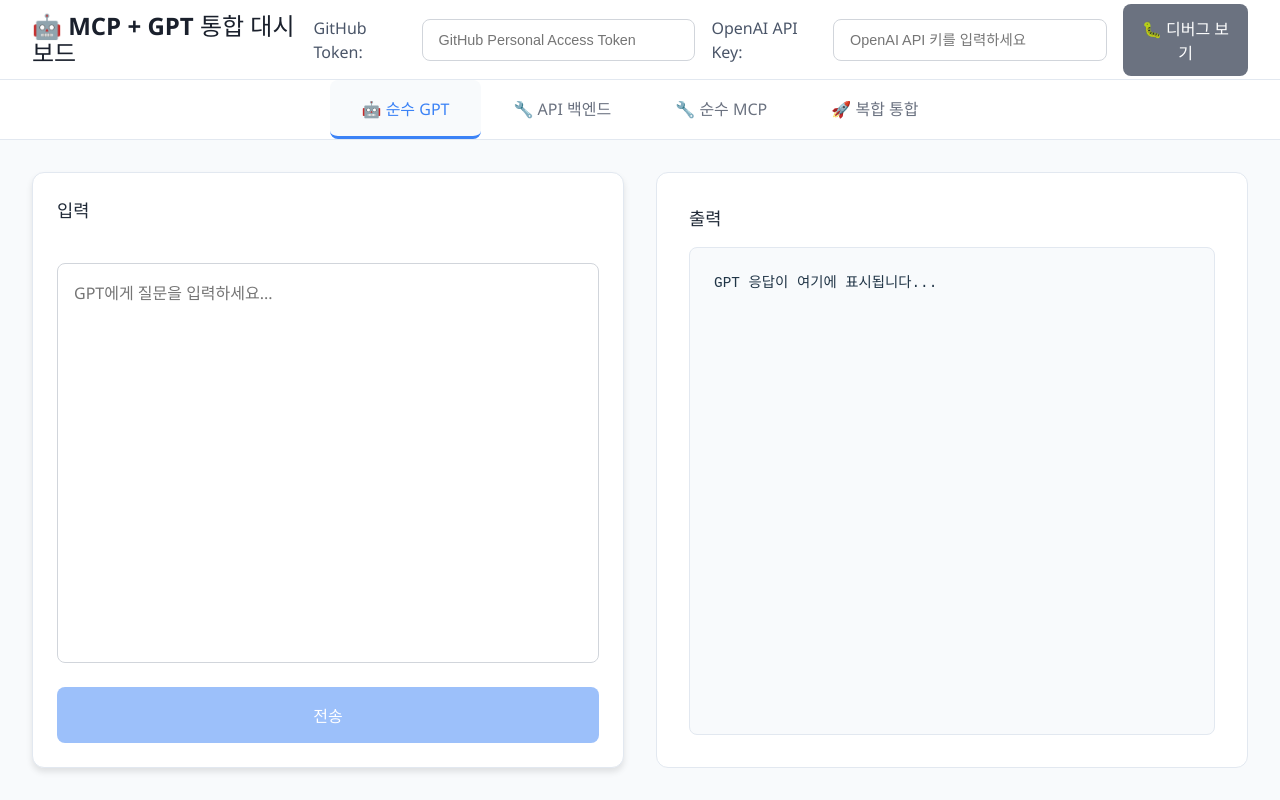
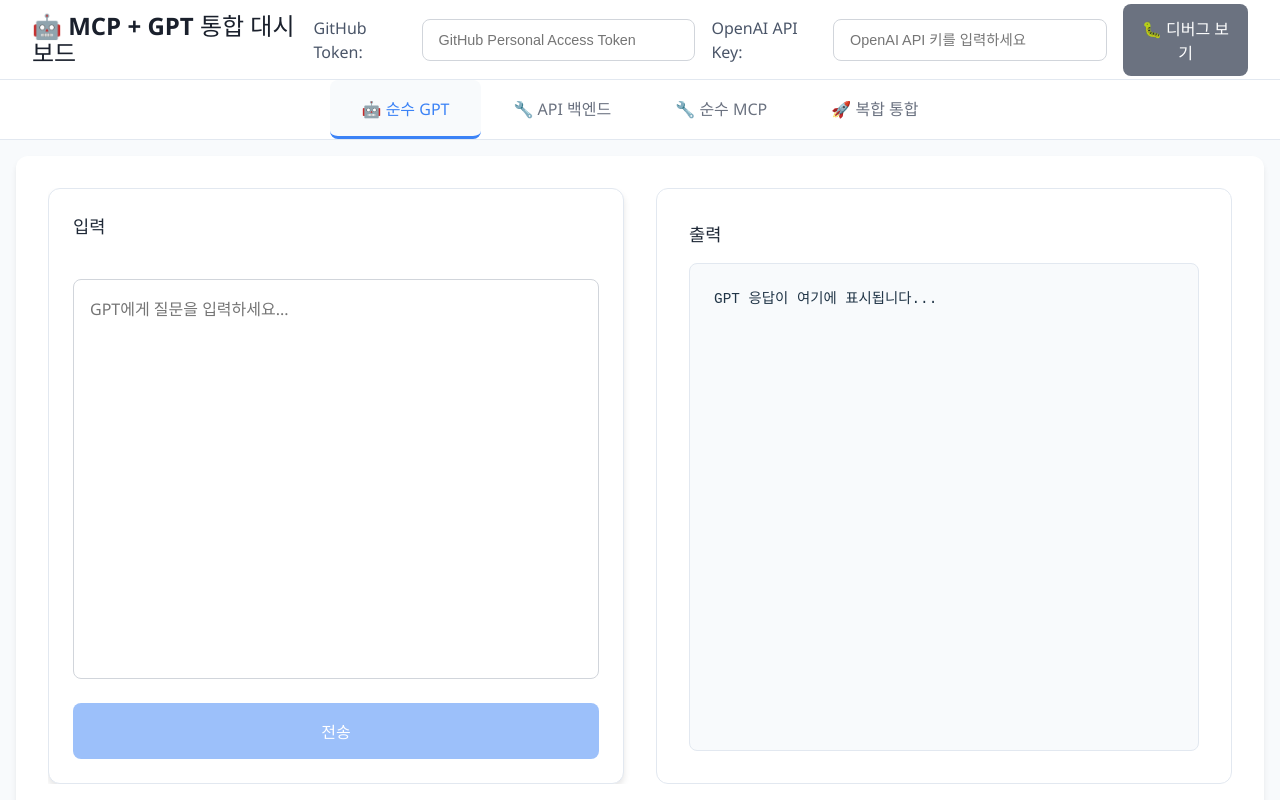
Before and after one commit to hli-yohan-lee/dev-mcp, a React (Vite) app in the folder frontend/: page / in a window 1280 px wide. Built offline with nearby package versions, Linux system fonts and the light colour scheme.

Commit message:
수정: 모든 화면에 스크롤 기능 추가 및 스타일 개선

```diff
--- a/frontend/src/App.css
+++ b/frontend/src/App.css
@@ -93,6 +93,51 @@
   flex: 1;
   overflow: hidden;
   display: flex;
+}
+
+/* 탭 콘텐츠 기본 스타일 */
+.tab-content {
+  flex: 1;
+  padding: 2rem;
+  background: white;
+  border-radius: 12px;
+  box-shadow: 0 4px 6px -1px rgba(0, 0, 0, 0.1);
+  margin: 1rem;
+  height: calc(100vh - 200px);
+  overflow-y: auto;
+}
+
+/* 각 화면별 스크롤 스타일 */
+.chat-section {
+  display: grid;
+  grid-template-columns: 1fr 1fr;
+  gap: 2rem;
+  height: 100%;
+  overflow: hidden;
+}
+
+.mcp-backend-section,
+.mcp-pure-section,
+.combined-section {
+  height: 100%;
+  overflow-y: auto;
+  padding-right: 0.5rem;
+}
+
+.backend-tools,
+.mcp-tools {
+  margin-bottom: 2rem;
+}
+
+.tool-buttons {
+  display: grid;
+  grid-template-columns: repeat(auto-fit, minmax(200px, 1fr));
+  gap: 1rem;
+  margin-bottom: 1.5rem;
+}
+
+.mcp-calls-section {
+  margin-top: 2rem;
 }
 
 /* 왼쪽 패널 */
@@ -1253,3 +1298,34 @@
     gap: 0.5rem;
   }
 }
+
+/* 스크롤바 스타일링 */
+.tab-content::-webkit-scrollbar,
+.mcp-backend-section::-webkit-scrollbar,
+.mcp-pure-section::-webkit-scrollbar,
+.combined-section::-webkit-scrollbar {
+  width: 8px;
+}
+
+.tab-content::-webkit-scrollbar-track,
+.mcp-backend-section::-webkit-scrollbar-track,
+.mcp-pure-section::-webkit-scrollbar-track,
+.combined-section::-webkit-scrollbar-track {
+  background: #f1f1f1;
+  border-radius: 4px;
+}
+
+.tab-content::-webkit-scrollbar-thumb,
+.mcp-backend-section::-webkit-scrollbar-thumb,
+.mcp-pure-section::-webkit-scrollbar-thumb,
+.combined-section::-webkit-scrollbar-thumb {
+  background: #c1c1c1;
+  border-radius: 4px;
+}
+
+.tab-content::-webkit-scrollbar-thumb:hover,
+.mcp-backend-section::-webkit-scrollbar-thumb:hover,
+.mcp-pure-section::-webkit-scrollbar-thumb:hover,
+.combined-section::-webkit-scrollbar-thumb:hover {
+  background: #a8a8a8;
+}
```
